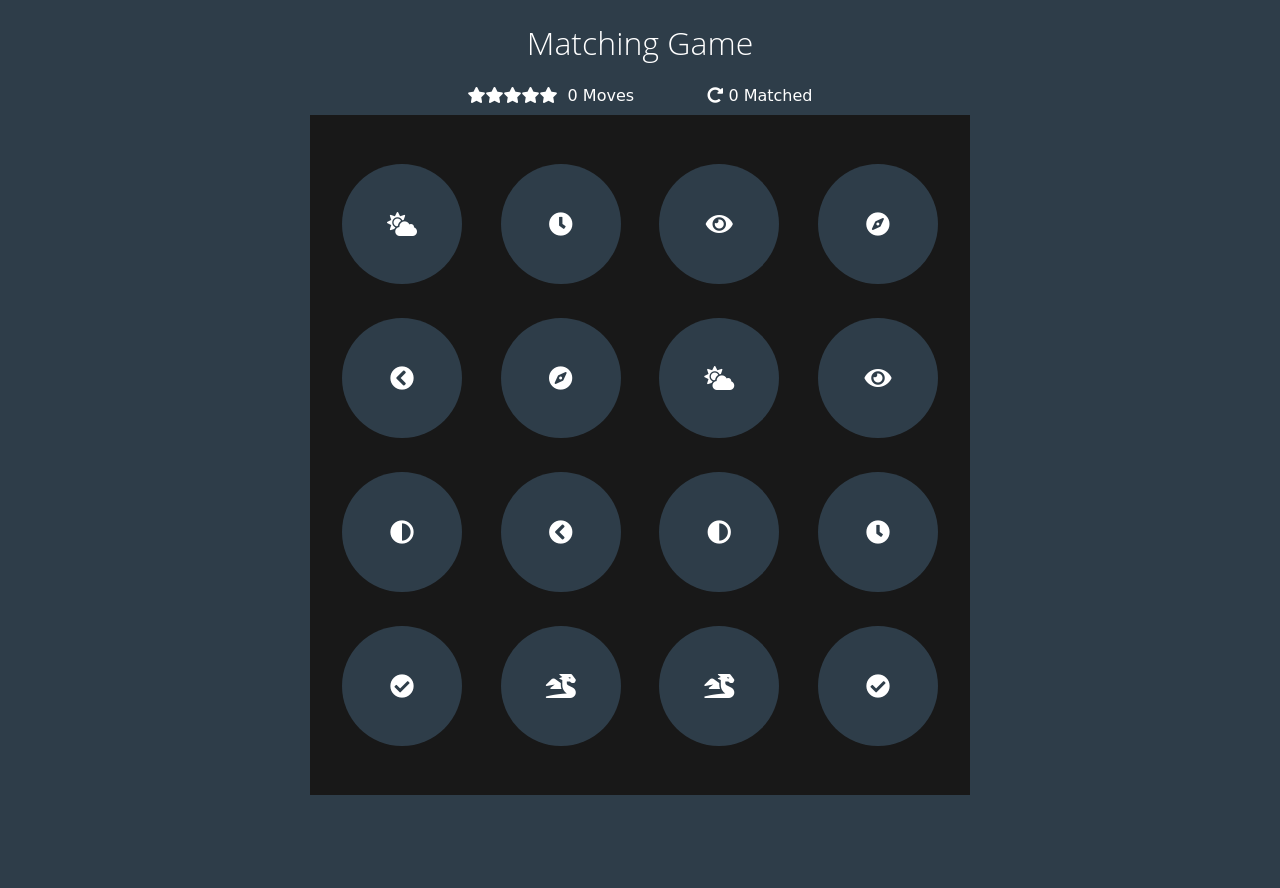
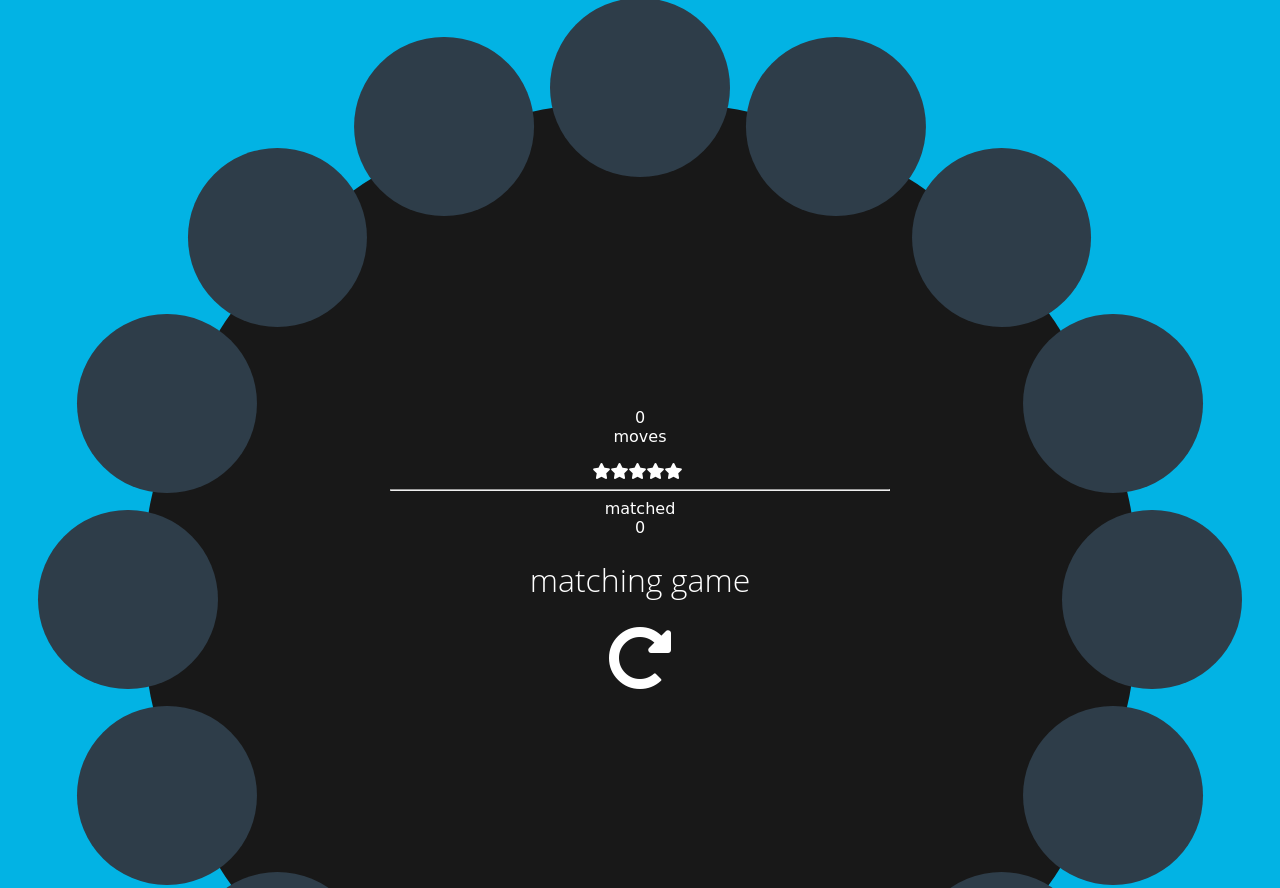
Before and after one commit to pawelczuczwara/MemoryGame, a plain HTML site: page index.html in a window 1280 px wide. Shown: the top 888 px of the page. Before the commit the page ends 843 px from the top, so only its background shows below. Drawn offline with Linux system fonts and the light colour scheme; a web font is replaced by a local one.

Commit message:
Cards around the circle

```diff
--- a/css/app.css
+++ b/css/app.css
@@ -3,6 +3,7 @@
     --white: #ffffff;
     --grey: #2e3d49;
     --blue: #02b3e4;
+    --deep_blue: #00a5d3;
     --red: #631010;
 }
 
@@ -26,10 +27,9 @@ body {
 }
 
 body {
-    /* background: var(--white) url('../img/geometry2.png'); Background pattern from Subtle Patterns */
     background: var(--white) ; /* Background pattern from Subtle Patterns */
     font-family: 'Coda', cursive;
-    background: var(--grey);
+    background: var(--blue);
 }
 
 .container {
@@ -41,61 +41,91 @@ body {
 
 h1 {
     font-family: 'Open Sans', sans-serif;
-    font-weight: 300;
+    font-weight: 200;
 }
 
 /*
  * Styles for the deck of cards
  */
 
+:root {
+    --deck_size: 78vw;
+    --card_size: 14vw;
+    --font_size: 10vw;
+    --card_size-05: -7vw;
+    --move_card: 40vw;
+}
+
 .deck {
-    max-width: 660px;
-    margin-left: auto;
-    margin-right: auto;
-    min-height: 680px;
-    /* background: linear-gradient(160deg, var(--black) 0%, var(--dark) 100%); */
+    width: var(--deck_size);
+    padding-top: var(--deck_size);
     background: var(--black);
-    padding: 32px;
-    /* border-radius: 10px; */
-    /* box-shadow: 12px 15px 20px 0 rgba(46, 61, 73, 0.5); */
-    display: flex;
-    flex-wrap: wrap;
-    justify-content: space-between;
-    align-items: center;
-    margin: 0 0 3em;
+    /* background: radial-gradient(circle at 200px 200px, var(--grey), var(--black)); */
+    position: relative;
+    /* border: solid 25px var(--grey); */
+    border-radius: 50%;
+    display: grid;
+    margin: 100px auto auto auto;
 }
 
 .deck .card {
-    height: 120px;
-    width: 120px;
+    display: block;
+    /* to position cards in center of the deck */
+    overflow: hidden;
+    position: absolute;
+    top: 50%;
+    left: 50%;
+    height: var(--card_size);
+    width: var(--card_size);
+    margin: var(--card_size-05);
+
+    /* to style and position interior of the cards */
     background: var(--grey);
-    font-size: 1.5em;
+    font-size: 0em;
     color: var(--white);
-    border-radius: 60px;
+    border-radius: 50%;
     cursor: pointer;
     display: flex;
     justify-content: center;
-    align-items: center;
-    /* box-shadow: 5px 2px 20px 0 rgba(46, 61, 73, 0.5); */
+    align-items:center;
 }
+
+/* position cards around the on the circle */
+.n1 { transform: translate(var(--move_card)); }
+.n2 { transform: rotate(-22.5deg) translate(var(--move_card)) rotate(22.5deg); }
+.n3 { transform: rotate(-45deg) translate(var(--move_card)) rotate(45deg); }
+.n4 { transform: rotate(-67.5deg) translate(var(--move_card)) rotate(67.5deg); }
+.n5 { transform: rotate(-90deg) translate(var(--move_card)) rotate(90deg); }
+.n6 { transform: rotate(-112.5deg) translate(var(--move_card)) rotate(112.5deg); }
+.n7 { transform: rotate(-135deg) translate(var(--move_card)) rotate(135deg); }
+.n8 { transform: rotate(-157.5deg) translate(var(--move_card)) rotate(157.5deg); }
+.n9 { transform: rotate(-180deg) translate(var(--move_card)) rotate(180deg); }
+.n10 { transform: rotate(22.5deg) translate(var(--move_card)) rotate(-22.5deg); }
+.n11 { transform: rotate(45deg) translate(var(--move_card)) rotate(-45deg); }
+.n12 { transform: rotate(67.5deg) translate(var(--move_card)) rotate(-67.5deg); }
+.n13 { transform: rotate(90deg) translate(var(--move_card)) rotate(-90deg); }
+.n14 { transform: rotate(112.5deg) translate(var(--move_card)) rotate(-112.5deg); }
+.n15 { transform: rotate(135deg) translate(var(--move_card)) rotate(-135deg); }
+.n16 { transform: rotate(157.5deg) translate(var(--move_card)) rotate(-157.5deg); }
+
 
 .deck .card.open {
     /* transform: rotate(0deg); */
     transition: ease 1s;
     background: var(--blue);
     cursor: default;
-    font-size: 33px;
+    font-size: var(--font_size);
 }
 
 .deck .card.show {
-    font-size: 33px;
+    font-size: 40px;
 }
 
 .deck .card.match {
     cursor: default;
-    background: var(--white);
-    color: var(--black)
-    /* font-size: 0; */
+    color: var(--white);
+    font-size: 0;
+    border: dashed 2px var(--deep_blue);
 }
 
 .deck .card.notmatch {
@@ -103,7 +133,7 @@ h1 {
     transition: shake 1s;
     background: var(--red);
     cursor: default;
-    font-size: 33px;
+    font-size: var(--font_size);
 }
 
 /*
@@ -111,8 +141,10 @@ h1 {
  */
 
 .score-panel {
-    text-align: left;
-    width: 345px;
+    position: absolute;
+    color: var(--white);
+    text-align: center;
+    width: calc(var(--deck_size) / 2);
     margin-bottom: 10px;
 }
 
@@ -123,14 +155,20 @@ h1 {
     margin: 0 5px 0 0;
 }
 
-.score-panel .stars li {
+/* .score-panel */
+.stars div {
+    /* position: absolute; */
+    /* top: 50%; */
+    /* left: 50%; */
     list-style: none;
     display: inline-block;
 }
 
 .score-panel .restart {
-    float: right;
+    /* float: right; */
     cursor: pointer;
+    font-size: calc(var(--font_size) * 0.5);
+
 }
 
 /*
--- a/index.html
+++ b/index.html
@@ -10,77 +10,27 @@
     <link rel="stylesheet" href="css/app.css">
 </head>
 <body>
+    <!-- <header>
+
+    </header> -->
+
 
     <div class="container">
-        <header>
-            <h1>Matching Game</h1>
-        </header>
+        <div class="deck">
 
-        <section class="score-panel">
-        	<ul class="stars">
-        		<!-- <li><i class="fa fa-star"></i></li> -->
-        		<!-- <li><i class="fa fa-star"></i></li> -->
-        		<!-- <li><i class="fa fa-star"></i></li> -->
-        	</ul>
+        </div>
+        <div class="score-panel">
 
-        	<span class="moves">00</span> Moves
-
+            <p><div class="moves">00</div>
+            <span>moves</span></p>
+            <div class="stars"></div>
+            <hr>
+            <span>matched</span><div class="matched">00</div>
+            <h1>matching game</h1>
             <div class="restart">
                 <i class="fa fa-redo-alt"></i>
-                <span class="matched">00</span> Matched
-        	</div>
-        </section>
-
-        <ul class="deck">
-            <!-- <li class="card">
-                <i class="fa fa-diamond"></i>
-            </li>
-            <li class="card">
-                <i class="fa fa-paper-plane-o"></i>
-            </li>
-            <li class="card match">
-                <i class="fa fa-anchor"></i>
-            </li>
-            <li class="card">
-                <i class="fa fa-bolt"></i>
-            </li>
-            <li class="card">
-                <i class="fa fa-cube"></i>
-            </li>
-            <li class="card match">
-                <i class="fa fa-anchor"></i>
-            </li>
-            <li class="card">
-                <i class="fa fa-leaf"></i>
-            </li>
-            <li class="card open show">
-                <i class="fa fa-bicycle"></i>
-            </li>
-            <li class="card">
-                <i class="fa fa-diamond"></i>
-            </li>
-            <li class="card">
-                <i class="fa fa-bomb"></i>
-            </li>
-            <li class="card">
-                <i class="fa fa-leaf"></i>
-            </li>
-            <li class="card">
-                <i class="fa fa-bomb"></i>
-            </li>
-            <li class="card open show">
-                <i class="fa fa-bolt"></i>
-            </li>
-            <li class="card">
-                <i class="fa fa-bicycle"></i>
-            </li>
-            <li class="card">
-                <i class="fa fa-paper-plane-o"></i>
-            </li>
-            <li class="card">
-                <i class="fa fa-cube"></i>
-            </li> -->
-        </ul>
+            </div>
+        </div>
     </div>
 
     <script src="js/app.js"></script>
--- a/js/app.js
+++ b/js/app.js
@@ -25,7 +25,12 @@ let stars_cur = 0; //hollow stars count
 let moves_cur = 0; //moves count
 let open_card_list = []; //list of open cards to match - max 2
 
+function deck90() {
+    deck.classList.toggle('r90');
+}
+
 // ------------------ Cards initial layout -----------------------
+
 
 function removeCards() {
     while (deck.firstChild) {
@@ -37,13 +42,15 @@ function createCards() {
     const deck_content = document.createDocumentFragment();
     // duplicates symbols to match cards numer and shuffles them
     symbols = shuffle([...symbols_def, ...symbols_def]);
-
+    let i = 1;
     for (let symbol of symbols) {
-        card_list = document.createElement('li');
+        card_list = document.createElement('div');
         card_list.classList.add('card');
+        card_list.classList.add('n' + i);
         // creates element with font awesome defined in CSS
-        card_list.innerHTML = `<i class="fas fa-${symbol}"></i>`;
+        card_list.innerHTML = `<div class="fas fa-${symbol}"></div>`;
         deck_content.appendChild(card_list);
+        i++
     }
 
     deck.appendChild(deck_content);
@@ -103,7 +110,8 @@ function openCard(cur_card) {
 function clickCard(event) {
     let cur_card = event.target;
     // check if the card was clicked & is not yet matched
-    if ((cur_card.tagName === 'LI') && !(cur_card.classList.contains('match'))) {
+    console.log(cur_card.classList.value);
+    if (cur_card.classList.contains('card')) {
         openCard(cur_card);
         checkMatch(cur_card);
         addMoves();
@@ -177,9 +185,9 @@ function getStars() {
     let stars_html = '';
     for (star_level of stars_def) {
         if (star_level > moves_cur) {
-            stars_html = stars_html + `<li><i class="fas fa-star"></i></li>`;
+            stars_html = stars_html + `<div><i class="fas fa-star"></i></div>`;
         } else {
-            stars_html = stars_html + `<li><i class="far fa-star"></i></li>`;
+            stars_html = stars_html + `<div><i class="far fa-star"></i></div>`;
         }
     }
     stars_frag.innerHTML = stars_html;
```
Also changed, not shown: test.html (added, +53 -0 lines).
